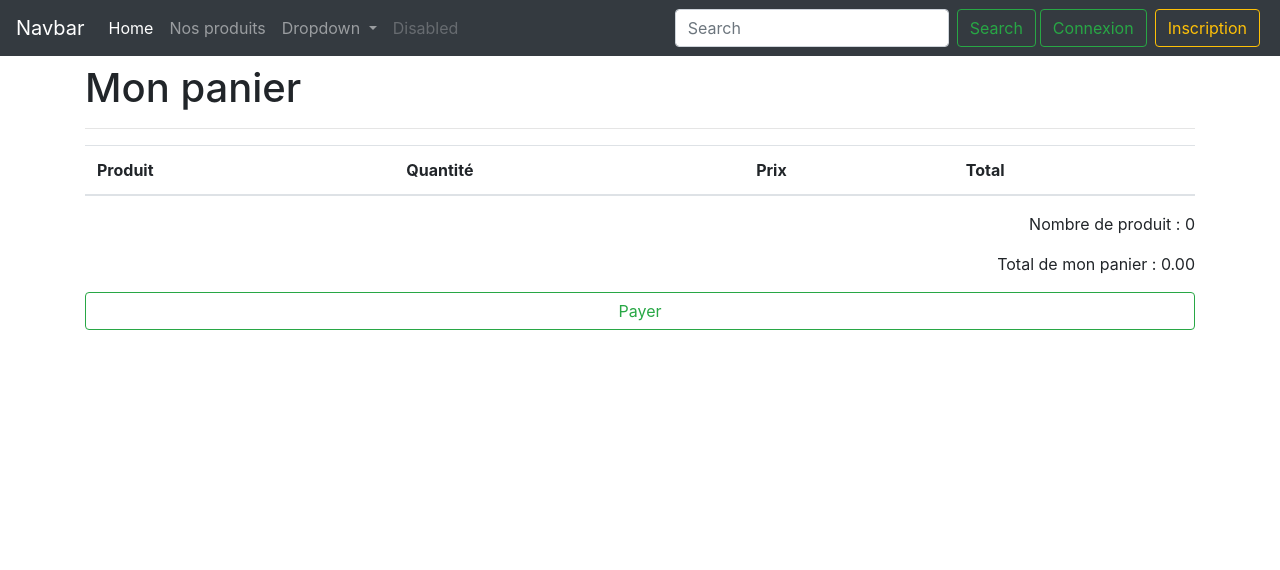
After one commit to walidazz/boutique, a Symfony app: template templates/cart/index.html.twig in a window 1280 px wide. The commit adds this page. Shown: the top 570 px of the page. Run offline with Twig, Linux system fonts and the light colour scheme; the template is opened without the code that fills it, so the values that code supplies are empty; some libraries are stand-ins or nearby versions.

Commit message:
mise en place du panier

```diff
--- /dev/null
+++ b/templates/cart/index.html.twig
@@ -0,0 +1,48 @@
+{% extends 'base.html.twig' %}
+
+{% block title %}Mon panier{% endblock %}
+
+{% block body %}
+    <h1> Mon panier</h1>
+    <hr>
+
+    <table class="table">
+        <thead>
+            <tr>
+                <th scope="col">Produit</th>
+                <th scope="col">Quantité</th>
+                <th scope="col">Prix</th>
+                <th scope="col">Total</th>
+            </tr>
+        </thead>
+        {% set sum = null%}
+        {% for product in cart %}
+        <tbody>
+            <tr>
+                <th scope="row">
+                    <img src="{{asset('uploads/' ~ product.product.illustration)}}" width="75"
+                        alt="{{product.product.name}}" srcset="">
+
+
+                    {{product.product.name}}</th>
+                <td>x{{product.quantity}}</td>
+                <td>{{(product.price ) |number_format(2, '.', ',') }} € </td>
+                <td>{{product.total |number_format(2, '.', ',')}}</td>
+
+
+            </tr>
+
+        </tbody>
+
+        {% set sum = sum + product.total %}
+        {% endfor %}
+
+    </table>
+    <div class="text-right">
+
+        Nombre de produit : {{cart |length}}</p>
+        <p>Total de mon panier : {{sum |number_format(2, '.', ',') }} </p>
+        <a href="" class="btn btn-outline-success btn-block"> Payer </a>
+    </div>
+
+{% endblock %}
--- a/templates/product/product_detail.html.twig
+++ b/templates/product/product_detail.html.twig
@@ -18,7 +18,9 @@
         <p>{{(product.price / 100) |number_format(2, '.', ',') }} € </p>
         <hr>
         <p>{{product.description |raw}}</p>
-            <a href="#" class="btn btn-warning btn-md"> Ajouter au panier</a>
+        <a href="{{path('add_to_cart', { id : product.id})}}" class="btn btn-warning btn-md"> Ajouter au panier</a>
+
+
     </div>
 </div>
 
```
Also changed, not shown: src/Controller/CartController.php (added, +65 -0 lines), src/Service/CartService.php (added, +43 -0 lines). Lines whose indentation alone changed are shown as unchanged.
